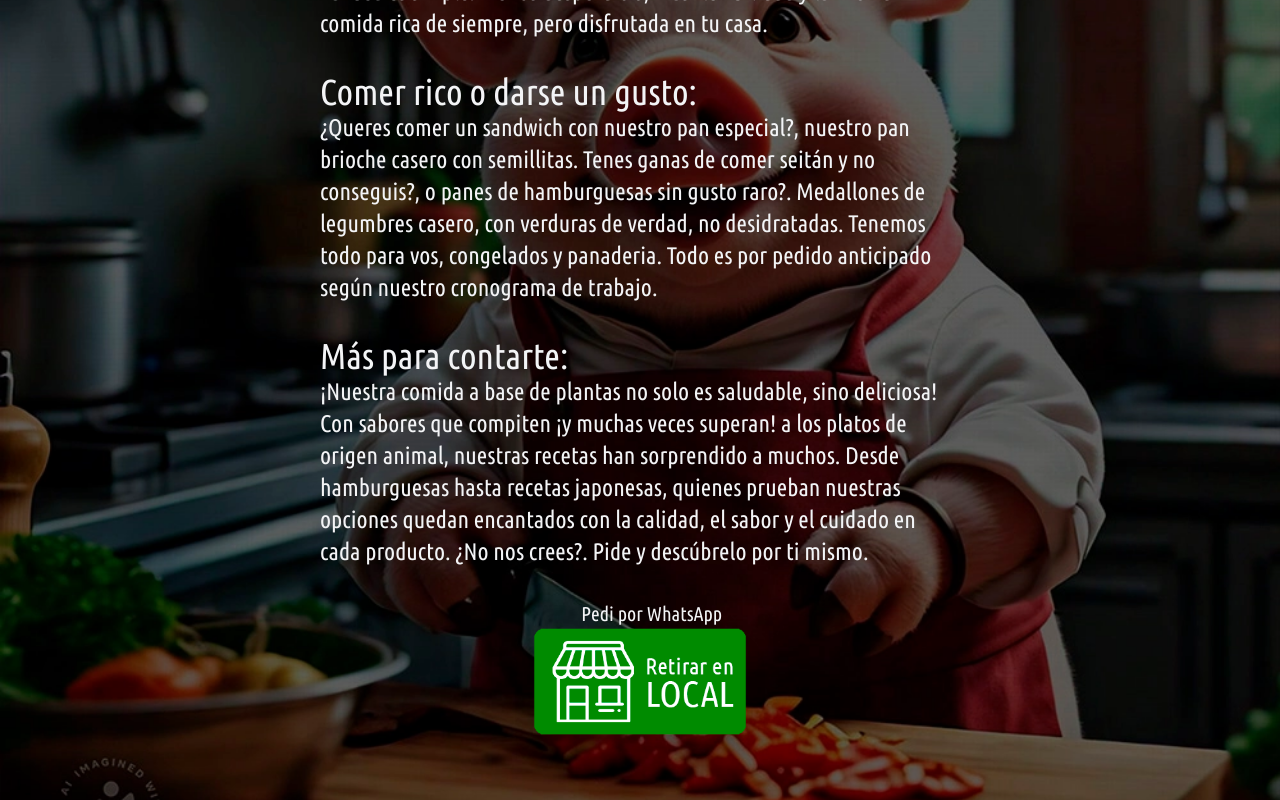
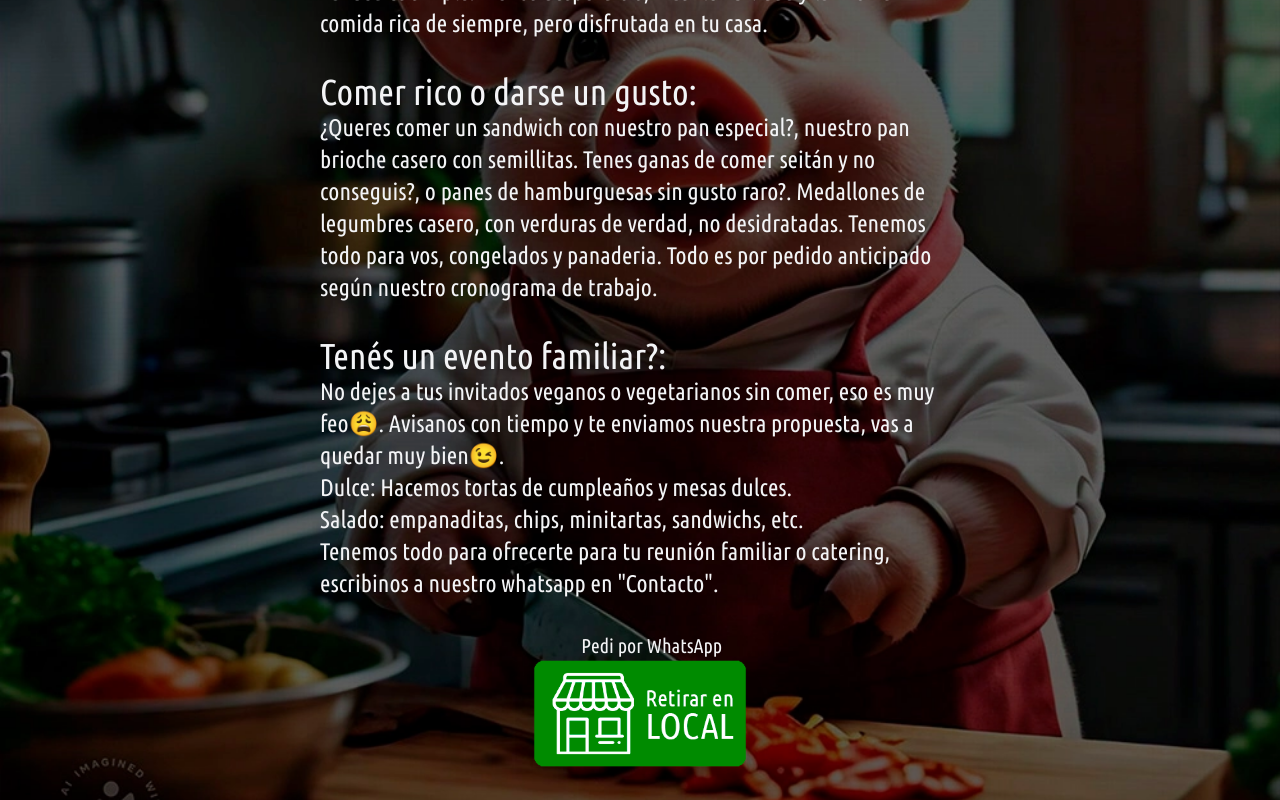
Before and after one commit to AlbertCarri/umamiveg, a Next.js app: page / in a window 1280 px wide. Shown: the part 468-1268 px from the top of the page. Built offline with nearby package versions, Linux system fonts and the light colour scheme.

Commit message:
catering

```diff
--- a/app/menu/page.jsx
+++ b/app/menu/page.jsx
@@ -15,17 +15,34 @@ export default async function Menu() {
       >
         <div className="w-full mt-16">
           {/*<WhatsappOrPedidosya menu={menu} /> // Menú desabilitado por el momento*/}
-          <p className="md:w-2/3 w-11/12 mx-auto bg-gray-900/80 md:bg-transparent text-left lg:text-4xl text-xl text-gray-100 p-4 rounded-xl">
+          <div className="md:w-2/3 w-11/12 mx-auto bg-gray-900/80 md:bg-transparent p-4 rounded-xl">
+            <p className="text-left lg:text-2xl text-xl text-gray-100 ">
               Hoy no cocinamos todo… pero te damos lo mejor 😉.
               <br />
-            La situación está rara y decidimos ser inteligentes: vos cocinás lo
-            simple (papas, ensalada, amor) y nosotros te damos lo importante.
+              La situación está rara y decidimos ser inteligentes: vos cocinás
+              lo simple (papas, ensalada, amor) y nosotros te damos lo
+              importante.
               <br />
               Te vendemos nuestro pan artesanal y nuestro seitán (ese que no se
               consigue en ningún lado) para que armes tus propios sándwiches en
-            casa. Cocinar un poco también es parte del
-            disfrute 😅.
+              casa. Cocinar un poco también es parte del disfrute 😅.
             </p>
+            <h2 className="text-2xl md:text-4xl mt-6">
+              Tenés un cumpleaños o una fiesta familiar?
+            </h2>
+            <p className="text-left lg:text-2xl text-xl text-gray-100 mt-2">
+              No dejes a tus invitados veganos o vegetarianos sin comer, eso es
+              muy feo😩. Avisanos con tiempo y te enviamos nuestra propuesta,
+              vas a quedar muy bien😉.
+              <br />
+              Dulce: Hacemos tortas de cumpleaños y mesas dulces.
+              <br />
+              Salado: empanaditas, chips, minitartas, sandwichs, etc.
+              <br />
+              Tenemos todo para ofrecerte para tu reunión familiar o catering,
+              escribinos a nuestro whatsapp en "Contacto".
+            </p>
+          </div>
           <ProductLink />
         </div>
       </div>
--- a/app/page.jsx
+++ b/app/page.jsx
@@ -37,16 +37,19 @@ export default function Home() {
               anticipado según nuestro cronograma de trabajo.
             </p>
             <p className="lg:text-4xl text-xl text-gray-100 mt-8">
-              Más para contarte:
+              Tenés un evento familiar?:
             </p>
             <p className="lg:text-2xl text-md text-gray-100">
-              ¡Nuestra comida a base de plantas no solo es saludable, sino
-              deliciosa! Con sabores que compiten ¡y muchas veces superan! a los
-              platos de origen animal, nuestras recetas han sorprendido a
-              muchos. Desde hamburguesas hasta recetas japonesas, quienes
-              prueban nuestras opciones quedan encantados con la calidad, el
-              sabor y el cuidado en cada producto. ¿No nos crees?. Pide y
-              descúbrelo por ti mismo.
+              No dejes a tus invitados veganos o vegetarianos sin comer, eso es
+              muy feo😩. Avisanos con tiempo y te enviamos nuestra propuesta,
+              vas a quedar muy bien😉.
+              <br />
+              Dulce: Hacemos tortas de cumpleaños y mesas dulces.
+              <br />
+              Salado: empanaditas, chips, minitartas, sandwichs, etc.
+              <br />
+              Tenemos todo para ofrecerte para tu reunión familiar o catering,
+              escribinos a nuestro whatsapp en "Contacto".
             </p>
             <div className="w-1/3 mx-auto text-xl mt-8">
               <a
@@ -87,22 +90,28 @@ export default function Home() {
               Cada plato está preparado con amor y cuidado, como si lo hicieras
               en tu propia cocina.
             </p>
-            <p className="text-md text-gray-100 mt-4">Comodidad:</p>
+            <p className="text-xl text-gray-100 mt-4">Comodidad:</p>
             <p className="text-xs text-gray-100">
               ¿Estás ocupado y no tienes tiempo para cocinar? No te preocupes.
               Con nuestra comida lista para comer y nuestros productos
               congelados, puedes disfrutar de una comida nutritiva y deliciosa
               en cuestión de minutos, sin sacrificar tu salud ni el sabor.
             </p>
-            <p className="text-md text-gray-100 mt-4">Más para contarte:</p>
-            <p className="text-xs text-gray-100">
-              ¡Nuestra comida a base de plantas no solo es saludable, sino
-              deliciosa! Con sabores que compiten ¡y muchas veces superan! a los
-              platos de origen animal, nuestras recetas han sorprendido a
-              muchos. Desde hamburguesas hasta recetas japonesas, quienes
-              prueban nuestras opciones quedan encantados con la calidad, el
-              sabor y el cuidado en cada menú. ¿No nos crees?. Pide y descúbrelo
-              por ti mismo.
+            <p className="text-xl text-gray-100 mt-4">
+              Tenés un evento familiar?
+            </p>
+
+            <p className="text-left text-xs text-gray-100 mt-2 mb-4">
+              No dejes a tus invitados veganos o vegetarianos sin comer, eso es
+              muy feo😩. Avisanos con tiempo y te enviamos nuestra propuesta,
+              vas a quedar muy bien😉.
+              <br />
+              Dulce: Hacemos tortas de cumpleaños y mesas dulces.
+              <br />
+              Salado: empanaditas, chips, minitartas, sandwichs, etc.
+              <br />
+              Tenemos todo para ofrecerte para tu reunión familiar o catering,
+              escribinos a nuestro whatsapp en "Contacto".
             </p>
           </div>
 
--- a/app/recetas/[slug]/page.jsx
+++ b/app/recetas/[slug]/page.jsx
@@ -19,7 +19,7 @@ export default async function Page({ params }) {
   }
 
   return (
-    <article className="flex flex-col justify-center items-center w-2/3 mx-auto mt-4">
+    <article className="flex flex-col justify-center items-center w-2/3 mx-auto mt-4 mb-8">
       <header className="text-center">
         <h1 className="text-5xl">{metadata.title}</h1>
         <p>Publicado el {metadata.date}</p>
--- a/app/recetas/page.jsx
+++ b/app/recetas/page.jsx
@@ -3,7 +3,6 @@ import { getAllRecipesMetadata } from "@/lib/recipes";
 
 export default async function RecipePage() {
   const allRecipes = await getAllRecipesMetadata();
-  console.log('allRecipes:',allRecipes)
   const categories = [...new Set(allRecipes.map((recipe) => recipe.category))];
 
   return (
@@ -12,11 +11,10 @@ export default async function RecipePage() {
       style={{ backgroundImage: "url('/congelados2500x2500.webp')" }}
     >
       <header>
-        <h1 className="md:text-4xl text-xl md:mb-2 mb-0">Recetas veganas</h1>
+        <h1 className="text-4xl mt-2 mb-4">Recetas veganas</h1>
 
-        <p>Recetas veganas</p>
-        <p className="md:text-4xl text-xl md:mb-8 mb-4 ">
-          Todas las recetas ordenadas por fecha
+        <p className="md:text-2xl mb-4 ">
+          Ordenadas por fecha
         </p>
       </header>
       <ShowRecipeIndex categories={categories} allRecipes={allRecipes} />
--- a/components/ShowRecipeIndex.jsx
+++ b/components/ShowRecipeIndex.jsx
@@ -16,7 +16,7 @@ export default function ShowRecipeIndex({ categories, allRecipes }) {
       <button
         type="button"
         onClick={() => setCategory("Todas")}
-        className="p-2 border mx-2 border-indigo-300 rounded-md"
+        className="p-2 border mx-2 bg-lime-700 border-indigo-300 rounded-md"
       >
         Todas
       </button>
@@ -25,16 +25,16 @@ export default function ShowRecipeIndex({ categories, allRecipes }) {
           key={c}
           type="button"
           onClick={() => setCategory(c)}
-          className="p-2 border mx-2 border-indigo-300 rounded-md"
+          className={`p-2 border mx-2 ${category===c? 'bg-orange-800' : 'bg-lime-700'} border-indigo-300 rounded-md`}
         >
           {c}
         </button>
       ))}
       {recipes ? (
-        <ul className="flex flex-wrap">
+        <ul className="flex flex-col md:flex-row">
           {recipes.map((recipe) => (
             <li key={recipe.title}>
-              <article className="w-52 bg-slate-700/80 p-2 rounded-lg mx-4 shadow-xl shadow-black">
+              <article className="w-52 bg-slate-700/80 p-2 rounded-lg mx-auto mt-4 md:mx-4 shadow-xl shadow-black">
                 <h2 className="text-md">{recipe.title}</h2>
                 <p className="text-xs">Porciones:{recipe.serves}</p>
                 <p className="text-xs">Tiempo de preparación: {recipe.time}</p>
```
Also changed, not shown: content/recipes/dulce-de-batata.mdx (added, +33 -0 lines), content/recipes/galletitas-de-naranja.mdx (added, +37 -0 lines), public/dulceDeBatata.webp (added), public/galletitasDeNaranja.webp (added). Lines whose indentation alone changed are shown as unchanged.
